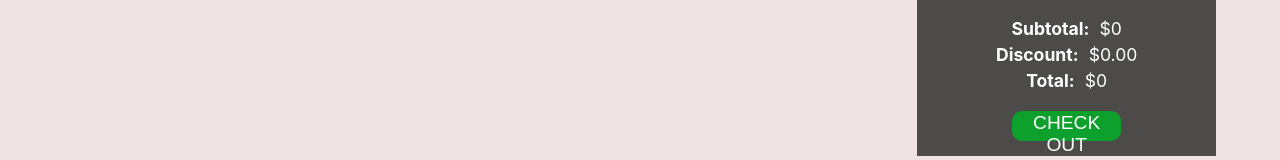
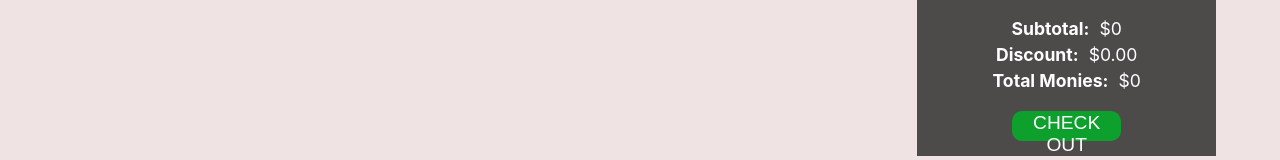
Before and after one commit to Mentoronto/FruitLand-Parlor, a Next.js app: page /cart in a window 1280 px wide. Shown: the part 248-408 px from the top of the page. Built offline with nearby package versions, Linux system fonts and the light colour scheme.

Commit message:
Total cart change

```diff
--- a/pages/cart.jsx
+++ b/pages/cart.jsx
@@ -151,7 +151,7 @@ const ButtonWrapper = ({ currency, showSpinner }) => {
             <b className={styles.totalTextTitle}>Discount:</b>$0.00
           </div>
           <div className={styles.totalText}>
-            <b className={styles.totalTextTitle}>Total:</b>${cart.total}
+            <b className={styles.totalTextTitle}>Total Monies:</b>${cart.total}
           </div>
           {open ?(
             <div className={styles.paymentMethods}>
```
